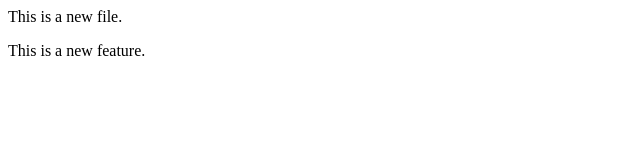
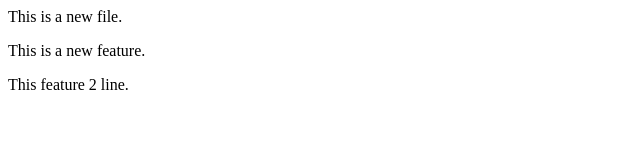
Before and after one commit to abhisheqverma/localrepo, a plain HTML site: page index.html in a window 1280 px wide. Shown: the whole page, without its empty margins (0-640 px from the left). Drawn offline with Linux system fonts and the light colour scheme.

Commit message:
line 2 added

```diff
--- a/index.html
+++ b/index.html
@@ -1,2 +1,3 @@
 <p>This is a new file.</p>
 <p>This is a new feature.</p>
+<p>This feature 2 line.</p>
```
